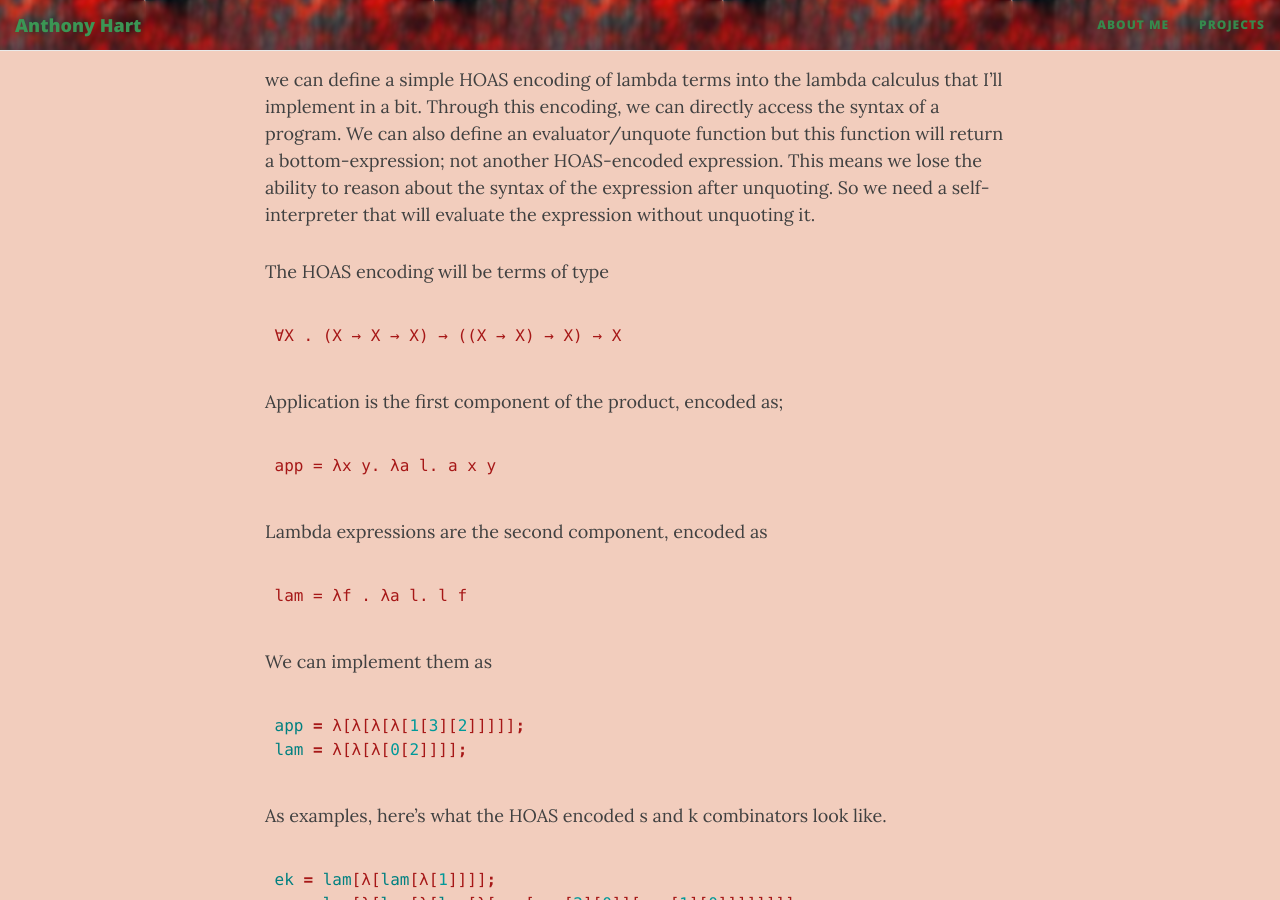
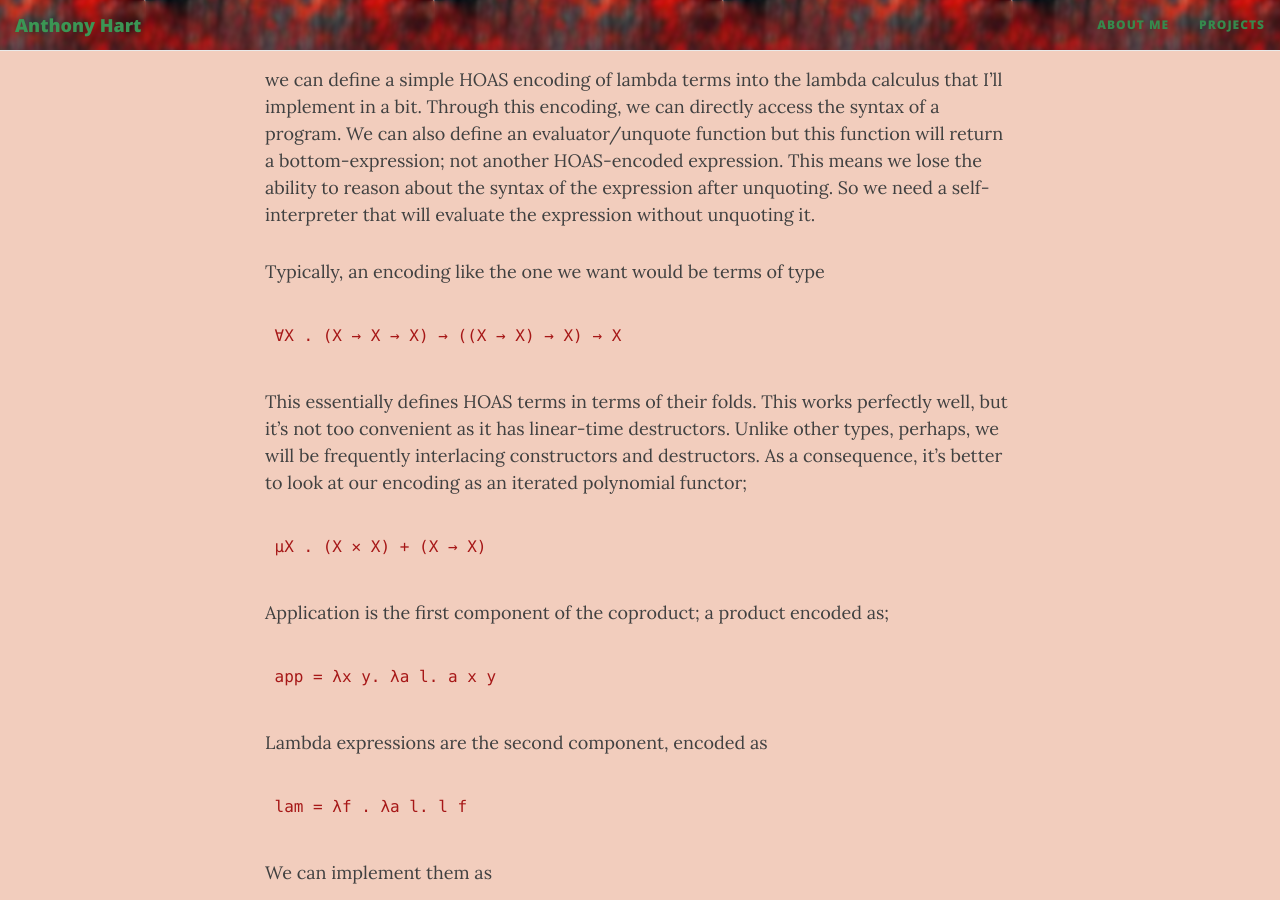
Before and after one commit to AHartNtkn/AHartNtkn.github.io, a Jekyll site: the page built from _posts/2021-09-04-Extremely-Simple-Self-Interpretation.md, in a window 1280 px wide and 900 px high, scrolled down 1474 px. Built offline with Jekyll 4.4.1, drawn with Linux system fonts in a browser that asks for light colours; nearby versions of some CDN libraries.

Commit message:
Update 2021-09-04-Extremely-Simple-Self-Interpretation.md

````diff
--- a/_posts/2021-09-04-Extremely-Simple-Self-Interpretation.md
+++ b/_posts/2021-09-04-Extremely-Simple-Self-Interpretation.md
@@ -45,13 +45,19 @@ Encoding lambda expressions within the lambda calculus isn't hard. From;
 
 we can define a simple HOAS encoding of lambda terms into the lambda calculus that I'll implement in a bit. Through this encoding, we can directly access the syntax of a program. We can also define an evaluator/unquote function but this function will return a bottom-expression; not another HOAS-encoded expression. This means we lose the ability to reason about the syntax of the expression after unquoting. So we need a self-interpreter that will evaluate the expression without unquoting it.
 
-The HOAS encoding will be terms of type
+Typically, an encoding like the one we want would be terms of type
 
 ```
 ∀X . (X → X → X) → ((X → X) → X) → X
 ```
 
-Application is the first component of the product, encoded as;
+This essentially defines HOAS terms in terms of their folds. This works perfectly well, but it's not too convenient as it has linear-time destructors. Unlike other types, perhaps, we will be frequently interlacing constructors and destructors. As a consequence, it's better to look at our encoding as an iterated polynomial functor;
+
+```
+μX . (X ✕ X) + (X → X)
+```
+
+Application is the first component of the coproduct; a product encoded as;
 
 ```
 app = λx y. λa l. a x y
````
